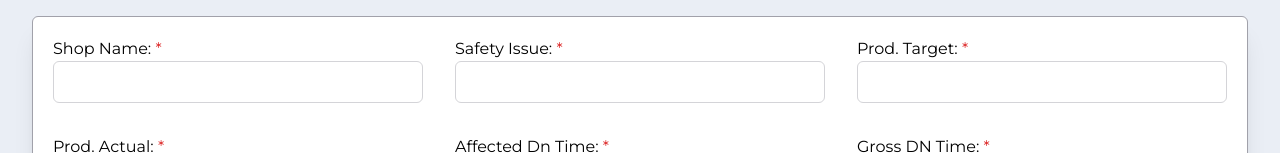
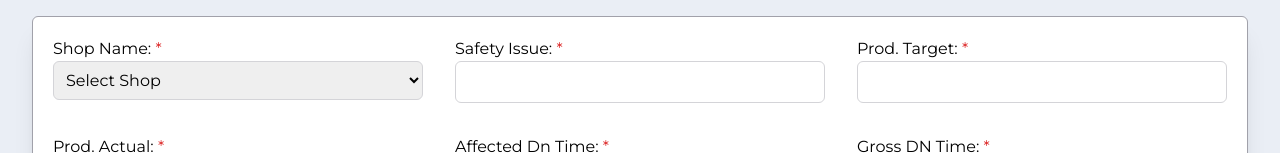
Before and after one commit to ayush9h/Ticket-Generator, a Next.js app in the folder client/: page / in a window 1280 px wide. Shown: the part 164-317 px from the top of the page. Built offline with nearby package versions, Linux system fonts and the light colour scheme; no server answers.

Commit message:
added dropdown

```diff
--- a/client/src/app/components/ticket.js
+++ b/client/src/app/components/ticket.js
@@ -58,15 +58,27 @@ export default function Ticket() {
       <form onSubmit={handleSubmit} className="mt-4 max-width p-5 bg-white border border-zinc-400 rounded-md shadow-xl">
         <div className="grid gap-8 sm:grid-cols-1 md:grid-cols-2 lg:grid-cols-3">
           <div>
-            <label htmlFor="shopName">Shop Name: <span className="text-red-600">*</span></label>
-            <input
-              type="text"
+            <label html="shopName">Shop Name: <span className="text-red-600">*</span></label>
+
+            <select
+              name="shopName"
               id="shopName"
-              name="shopName"
               value={formData.shopName}
               onChange={handleChange}
               className="w-full p-2 border border-zinc-300 rounded-md"
-            />
+            >
+              <option value="">Select Shop</option>
+              <option value="Press">Press</option>
+              <option value="X1">X1</option>
+              <option value="X4">X4</option>
+              <option value="Q5">Q5</option>
+              <option value="Nova">Nova</option>
+              <option value="TCF1">TCF1</option>
+              <option value="TCF2">TCF2</option>
+              <option value="Paint">Paint</option>
+              <option value="Engine">Engine</option>
+              <option value="TA">TA</option>
+            </select>
           </div>
           <div>
             <label htmlFor="safetyIssue">Safety Issue: <span className="text-red-600">*</span></label>
```
